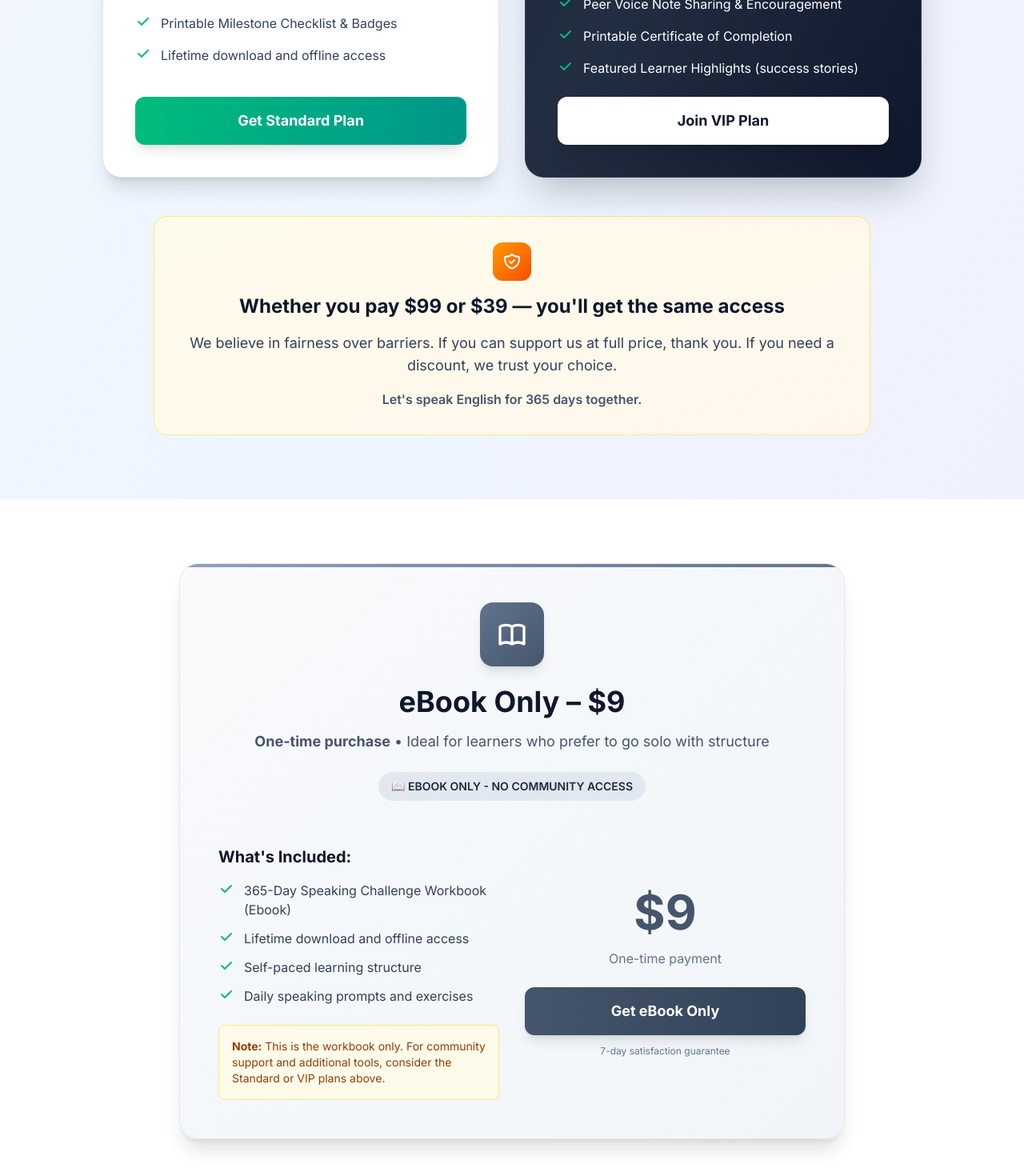
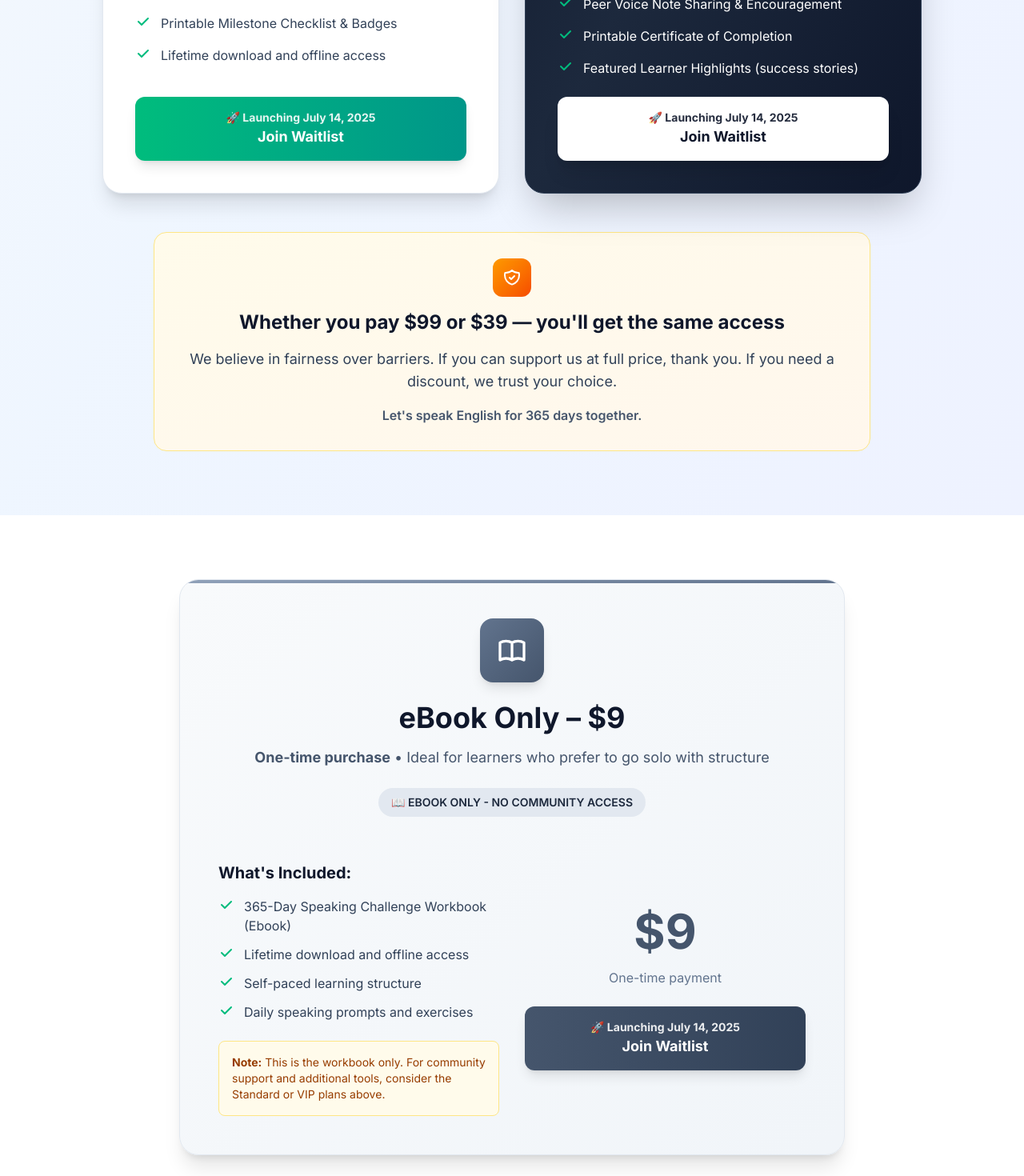
Before and after one commit to Param-Harrison/afrin-english-pwa, a Next.js app: page / in a window 1280 px wide. Shown: the part 7560-9030 px from the top of the page at 80% size. Built offline with nearby package versions, Linux system fonts and the light colour scheme.

Commit message:
releasing soon

```diff
--- a/src/app/layout.tsx
+++ b/src/app/layout.tsx
@@ -14,7 +14,27 @@ export const metadata: Metadata = {
     default: "Afrin English Challenge - Transform Your English in 365 Days",
     template: "%s | Afrin English Challenge",
   },
-  description: "Transform your English fluency in just 365 days with our proven system. Join thousands of learners worldwide with daily 15-minute exercises and community support. Start your journey to English mastery today!",
+  description: "Transform your English fluency in just 365 days with our proven system. Join thousands of learners worldwide with daily 15-minute exercises and community support!",
+  keywords: [
+    "English learning",
+    "English speaking practice",
+    "English fluency",
+    "365 day challenge",
+    "English community",
+    "Telegram English group",
+    "English workbook",
+    "English speaking exercises",
+    "English learning app",
+    "English conversation practice",
+    "English speaking confidence",
+    "English learning program",
+    "English speaking challenge",
+    "English practice daily",
+    "English learning community"
+  ],
+  authors: [{ name: "Afrin English Challenge Team" }],
+  creator: "Afrin English Challenge",
+  publisher: "Afrin English Challenge",
   metadataBase: new URL("https://afrinenglish.com"),
   alternates: {
     canonical: "https://afrinenglish.com/",
@@ -25,7 +45,7 @@ export const metadata: Metadata = {
     url: "https://afrinenglish.com/",
     siteName: "Afrin English Challenge",
     title: "Afrin English Challenge - Transform Your English in 365 Days",
-    description: "Transform your English fluency in just 365 days with our proven system. Join thousands of learners worldwide!",
+    description: "Transform your English fluency in just 365 days with our proven system. Join thousands of learners worldwide with daily 15-minute exercises and community support!",
     images: [
       {
         url: "/og-image.jpg",
@@ -47,8 +67,22 @@ export const metadata: Metadata = {
   robots: {
     index: true,
     follow: true,
+    googleBot: {
+      index: true,
+      follow: true,
+      "max-video-preview": -1,
+      "max-image-preview": "large",
+      "max-snippet": -1,
+    },
   },
   category: "education",
+  other: {
+    "theme-color": "#3b82f6",
+    "msapplication-TileColor": "#3b82f6",
+    "apple-mobile-web-app-capable": "yes",
+    "apple-mobile-web-app-status-bar-style": "default",
+    "apple-mobile-web-app-title": "Afrin English Challenge",
+  },
 };
 
 export default function RootLayout({
@@ -60,8 +94,46 @@ export default function RootLayout({
     <html lang="en" className={inter.variable}>
       <head>
         <link rel="icon" href="/favicon.svg" type="image/svg+xml" />
+        <link rel="manifest" href="/manifest.json" />
         <meta name="theme-color" content="#3b82f6" />
         <meta name="msapplication-TileColor" content="#3b82f6" />
+
+        {/* Structured Data for SEO */}
+        <script
+          type="application/ld+json"
+          dangerouslySetInnerHTML={{
+            __html: JSON.stringify({
+              "@context": "https://schema.org",
+              "@type": "EducationalOrganization",
+              "name": "Afrin English Challenge",
+              "description": "Transform your English fluency in just 365 days with our proven system. Join thousands of learners worldwide with daily 15-minute exercises and community support.",
+              "url": "https://afrinenglish.com",
+              "logo": "https://afrinenglish.com/favicon.svg",
+              "sameAs": [
+                "https://t.me/afrinEnglish"
+              ],
+              "contactPoint": {
+                "@type": "ContactPoint",
+                "contactType": "customer service",
+                "availableLanguage": ["English"],
+                "url": "https://t.me/afrinEnglish"
+              },
+              "offers": {
+                "@type": "Offer",
+                "name": "365-Day English Speaking Challenge",
+                "description": "A comprehensive English learning program with daily exercises, community support, and structured progress tracking.",
+                "price": "0",
+                "priceCurrency": "USD",
+                "availability": "https://schema.org/InStock",
+                "validFrom": "2025-07-12"
+              },
+              "educationalProgramMode": "online",
+              "educationalLevel": "beginner to advanced",
+              "teaches": "English language",
+              "learningResourceType": "workbook, community, exercises"
+            })
+          }}
+        />
       </head>
       <body className="font-sans antialiased bg-white text-gray-900">
         {children}
--- a/src/app/page.tsx
+++ b/src/app/page.tsx
@@ -10,6 +10,13 @@ const StarIcon = () => (
     <path d="M9.049 2.927c.3-.921 1.603-.921 1.902 0l1.07 3.292a1 1 0 00.95.69h3.462c.969 0 1.371 1.24.588 1.81l-2.8 2.034a1 1 0 00-.364 1.118l1.07 3.292c.3.921-.755 1.688-1.54 1.118l-2.8-2.034a1 1 0 00-1.175 0l-2.8 2.034c-.784.57-1.838-.197-1.539-1.118l1.07-3.292a1 1 0 00-.364-1.118L2.98 8.72c-.783-.57-.38-1.81.588-1.81h3.461a1 1 0 00.951-.69l1.07-3.292z" />
   </svg>
 );
+
+// Simple configuration
+const LAUNCH_DATE = "July 14, 2025";
+const TELEGRAM_USERNAME = "afrinEnglish";
+const TELEGRAM_MESSAGE_STANDARD = "Hi! I'm interested in the Afrin English Challenge. Can I join the waitlist?";
+const TELEGRAM_MESSAGE_VIP = "Hello! I'd love to join the Afrin English Challenge community. Looking forward to it!";
+const TELEGRAM_MESSAGE_EBOOK = "Hi there! I want to join the Afrin English Challenge. Excited to get started!";
 
 export default function Home() {
   return (
@@ -474,14 +481,19 @@ export default function Home() {
                   </ul>
                 </div>
               </div>
-              <button className="w-full bg-gradient-to-r from-emerald-500 to-teal-600 hover:from-emerald-600 hover:to-teal-700 text-white font-bold py-4 px-8 rounded-xl transition-all duration-300 text-lg transform hover:scale-105 shadow-lg hover:shadow-xl mt-6">
-                Get Standard Plan
-              </button>
+              <a
+                href={`https://t.me/${TELEGRAM_USERNAME}?text=${encodeURIComponent(TELEGRAM_MESSAGE_STANDARD)}`}
+                className="w-full bg-gradient-to-r from-emerald-500 to-teal-600 hover:from-emerald-600 hover:to-teal-700 text-white font-bold py-4 px-8 rounded-xl transition-all duration-300 text-lg transform hover:scale-105 shadow-lg hover:shadow-xl mt-6 flex flex-col items-center justify-center"
+                target="_blank"
+                rel="noopener noreferrer"
+              >
+                <span className="text-sm opacity-90">🚀 Launching {LAUNCH_DATE}</span>
+                <span>Join Waitlist</span>
+              </a>
             </div>
 
             {/* VIP Plan */}
-            <div className="bg-gradient-to-br from-slate-900 via-slate-800 to-slate-900 text-white rounded-3xl p-8 md:p-10 shadow-2xl relative overflow-visible flex flex-col border border-slate-700">
-              <div className="absolute inset-0 bg-gradient-to-br from-white/5 to-transparent rounded-3xl"></div>
+            <div className="bg-gradient-to-br from-slate-900 via-slate-800 to-slate-900 text-white rounded-3xl p-8 md:p-10 shadow-2xl relative overflow-visible flex flex-col border border-slate-700 hover:shadow-2xl transition-all duration-300 transform hover:-translate-y-1">
               <div className="absolute -top-4 left-1/2 transform -translate-x-1/2 z-20">
                 <span className="bg-white text-slate-900 px-6 py-3 rounded-full text-sm font-bold shadow-xl border border-slate-200">
                   Most Popular
@@ -552,9 +564,15 @@ export default function Home() {
                   </ul>
                 </div>
               </div>
-              <button className="w-full bg-white hover:bg-slate-50 text-slate-900 font-bold py-4 px-8 rounded-xl transition-all duration-300 text-lg transform hover:scale-105 shadow-xl hover:shadow-2xl mt-6">
-                Join VIP Plan
-              </button>
+              <a
+                href={`https://t.me/${TELEGRAM_USERNAME}?text=${encodeURIComponent(TELEGRAM_MESSAGE_VIP)}`}
+                className="w-full bg-white hover:bg-slate-50 text-slate-900 font-bold py-4 px-8 rounded-xl transition-all duration-300 text-lg transform hover:scale-105 shadow-xl hover:shadow-2xl mt-6 flex flex-col items-center justify-center"
+                target="_blank"
+                rel="noopener noreferrer"
+              >
+                <span className="text-sm opacity-90">🚀 Launching {LAUNCH_DATE}</span>
+                <span>Join Waitlist</span>
+              </a>
             </div>
           </div>
 
@@ -638,12 +656,15 @@ export default function Home() {
               <div className="text-center">
                 <div className="text-5xl md:text-6xl font-bold text-slate-600 mb-4">$9</div>
                 <p className="text-slate-500 mb-6">One-time payment</p>
-                <button className="w-full bg-gradient-to-r from-slate-600 to-slate-700 hover:from-slate-700 hover:to-slate-800 text-white font-bold py-4 px-8 rounded-xl transition-all duration-300 text-lg transform hover:scale-105 shadow-lg hover:shadow-xl">
-                  Get eBook Only
-                </button>
-                <p className="text-xs text-slate-500 mt-3">
-                  7-day satisfaction guarantee
-                </p>
+                <a
+                  href={`https://t.me/${TELEGRAM_USERNAME}?text=${encodeURIComponent(TELEGRAM_MESSAGE_EBOOK)}`}
+                  className="w-full bg-gradient-to-r from-slate-600 to-slate-700 hover:from-slate-700 hover:to-slate-800 text-white font-bold py-4 px-8 rounded-xl transition-all duration-300 text-lg transform hover:scale-105 shadow-lg hover:shadow-xl flex flex-col items-center justify-center"
+                  target="_blank"
+                  rel="noopener noreferrer"
+                >
+                  <span className="text-sm opacity-90">🚀 Launching {LAUNCH_DATE}</span>
+                  <span>Join Waitlist</span>
+                </a>
               </div>
             </div>
           </div>
```
Also changed, not shown: public/.well-known/appspecific/com.chrome.devtools.json (added), public/manifest.json (added), public/robots.txt, 1 other file (tests, documents, lock files or other folders).
